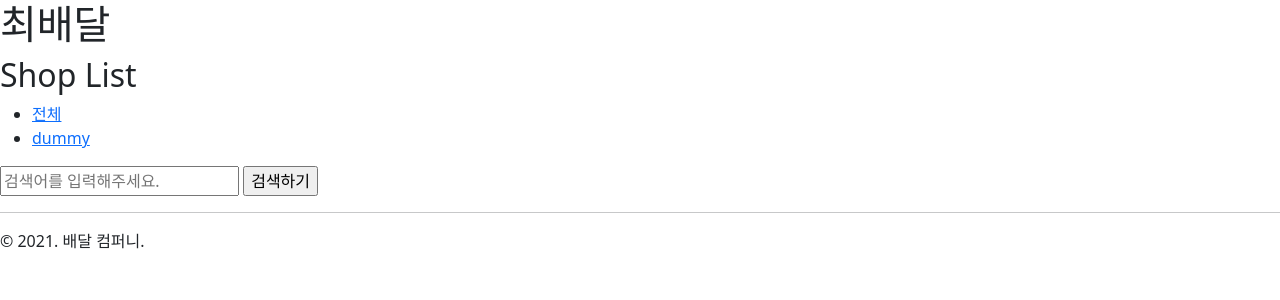
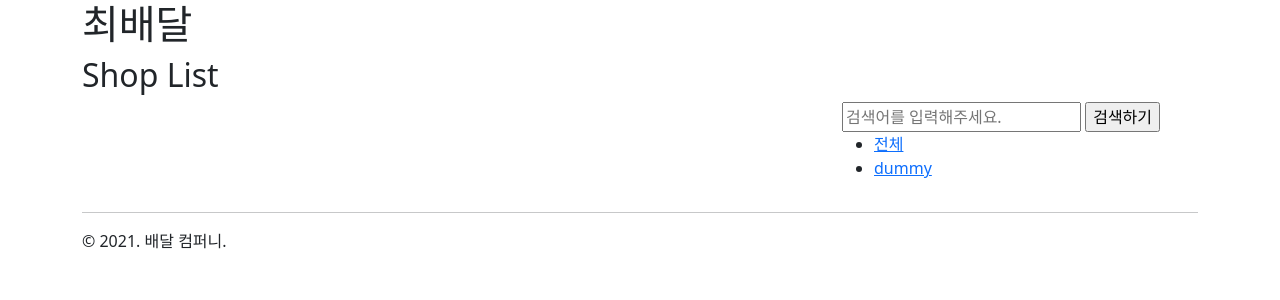
Before and after one commit to SeungAh-Py/devops_cloud, a Django app: page /shop/ in a window 1280 px wide. Shown: the top 300 px of the page. Run offline with Django 3.2, Linux system fonts and the light colour scheme; data comes from the database, SQL or seed files in the repository; data that the repository does not hold is empty; some libraries are stand-ins or nearby versions.

Commit message:
shop_list 템플릿에 bootstrap 2단 컬럼 레이아웃 적용(2:1)

```diff
--- a/mydjango20/shop/templates/shop/layout.html
+++ b/mydjango20/shop/templates/shop/layout.html
@@ -13,6 +13,7 @@
 </head>
 <body>
 
+<div class="container">
     {% bootstrap_messages %}
 
     <h1>최배달</h1>
@@ -22,6 +23,7 @@
 
     <hr>
     &copy; 2021. 배달 컴퍼니.
+</div>
 
 </body>
 </html>
--- a/mydjango20/shop/templates/shop/shop_list.html
+++ b/mydjango20/shop/templates/shop/shop_list.html
@@ -3,6 +3,24 @@
 {% block content %}
     <h2>Shop List</h2>
 
+    <div class="row">
+        <div class="col-sm-8">
+            <ul>
+                {% for shop in shop_list %}
+                    <li>
+                        {{ shop.name }}
+                    </li>
+                {% endfor %}
+            </ul>
+        </div>
+        <div class="col-sm-4">
+            <form action="" method="get">
+                <input type="text"
+                       name="query"
+                       placeholder="검색어를 입력해주세요."
+                       value="{{ request.GET.query }}"/>
+                <input type="submit" value="검색하기"/>
+            </form>
             <ul>
                 <li>
                     <a href="?category_id">
@@ -17,19 +35,11 @@
                     </li>
                 {% endfor %}
             </ul>
-    <form action="" method="get">
-        <input type="text"
-               name="query"
-               placeholder="검색어를 입력해주세요."
-               value="{{ request.GET.query }}"/>
-        <input type="submit" value="검색하기"/>
-    </form>
+        </div>
+    </div>
 
-    <ul>
-        {% for shop in shop_list %}
-            <li>
-                {{ shop.name }}
-            </li>
-        {% endfor %}
-    </ul>
+
+
+
+
 {% endblock %}
```
Lines whose indentation alone changed are shown as unchanged.
